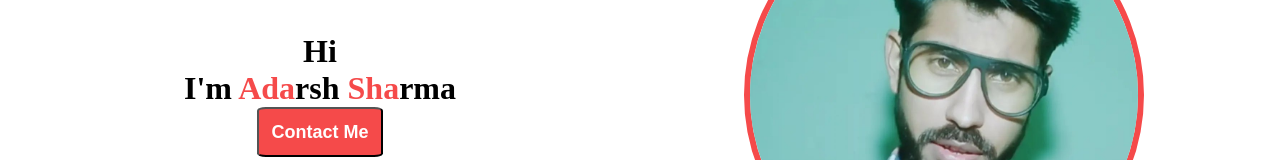
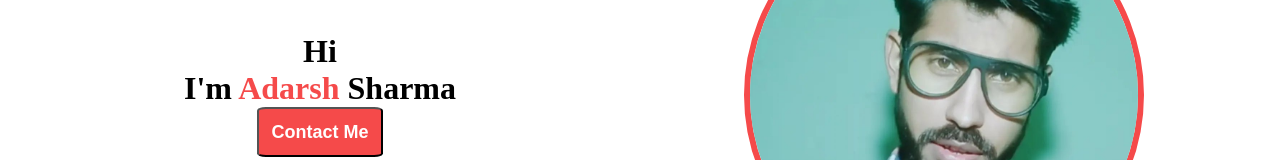
Before and after one commit to imksh/Er-Adarsh-Sharma, a plain HTML site: page index.html in a window 1280 px wide. Shown: the part 321-481 px from the top of the page. Drawn offline with Linux system fonts and the light colour scheme.

Commit message:
Update index.html

```diff
--- a/index.html
+++ b/index.html
@@ -23,7 +23,7 @@
             <div id="home" class="tab">
                 <div id="details">
                     <p id="hi">Hi</p>
-                    <p>I'm <span class="name1">Ada</span>rsh <span class="name1"> Sha</span>rma</p>
+                    <p>I'm <span class="name1">Adarsh </span>Sharma</p>
 
                     <button><a href="https://wa.me/7091395625">Contact Me</a></button>
                 </div>
```
